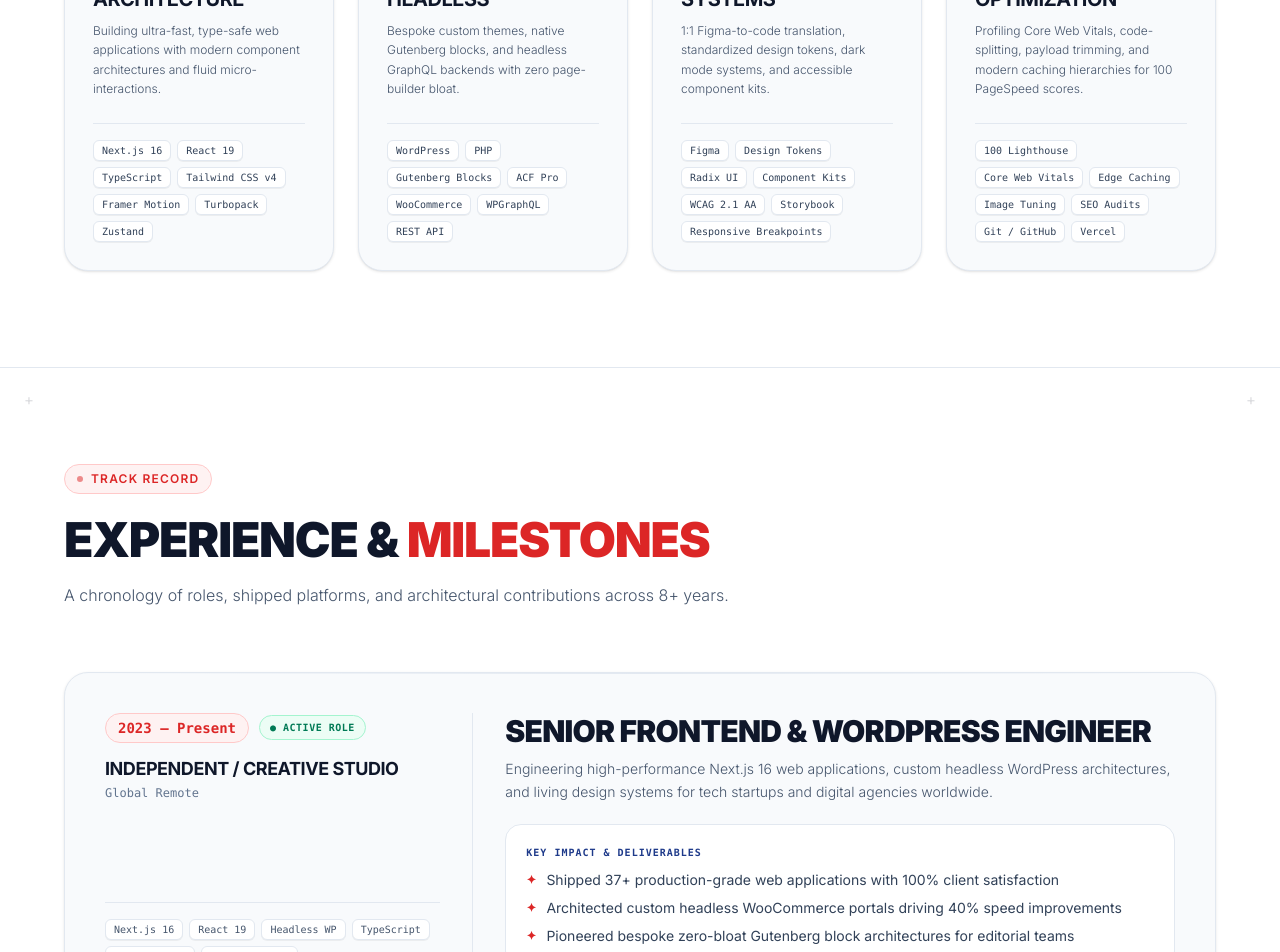
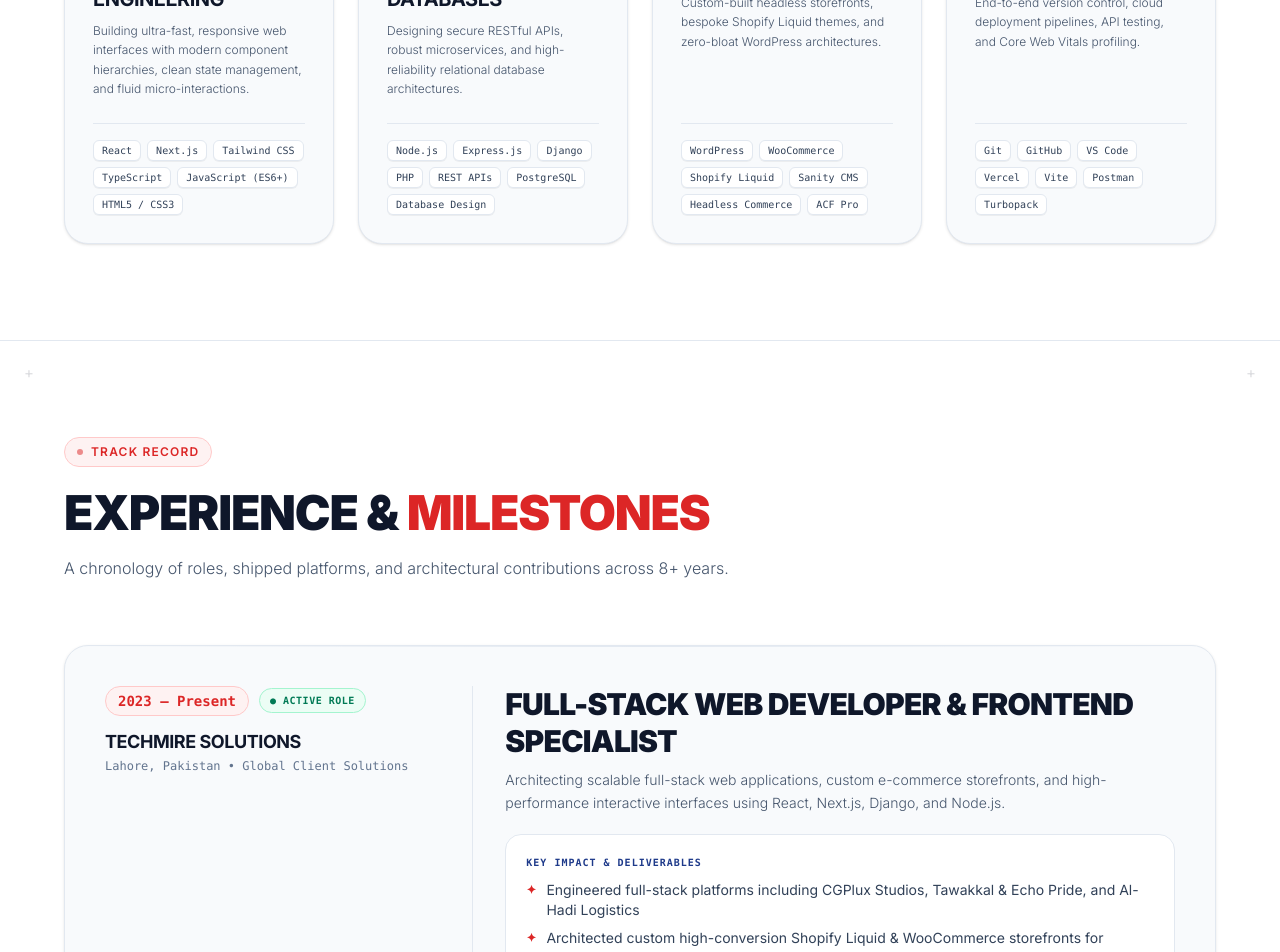
Before and after one commit to armanh148/PortFolio, a Next.js app: page /about in a window 1280 px wide. Shown: the part 2080-3032 px from the top of the page. Built offline with nearby package versions, Linux system fonts and the light colour scheme.

Commit message:
feat(data): replace dummy placeholder projects and bio with 100% real professional data

```diff
--- a/src/components/AboutPageContent.tsx
+++ b/src/components/AboutPageContent.tsx
@@ -55,52 +55,52 @@ function SpeedIcon() {
 const TOOLKIT_CATEGORIES = [
   {
     num: "01",
-    title: "Frontend Architecture",
-    tag: "ENGINEERING",
-    desc: "Building ultra-fast, type-safe web applications with modern component architectures and fluid micro-interactions.",
+    title: "Frontend Engineering",
+    tag: "FRONTEND",
+    desc: "Building ultra-fast, responsive web interfaces with modern component hierarchies, clean state management, and fluid micro-interactions.",
     icon: <CodeIcon />,
-    tools: ["Next.js 16", "React 19", "TypeScript", "Tailwind CSS v4", "Framer Motion", "Turbopack", "Zustand"],
+    tools: ["React", "Next.js", "Tailwind CSS", "TypeScript", "JavaScript (ES6+)", "HTML5 / CSS3"],
   },
   {
     num: "02",
-    title: "WordPress Craft & Headless",
-    tag: "CMS ARCHITECTURE",
-    desc: "Bespoke custom themes, native Gutenberg blocks, and headless GraphQL backends with zero page-builder bloat.",
-    icon: <CmsIcon />,
-    tools: ["WordPress", "PHP", "Gutenberg Blocks", "ACF Pro", "WooCommerce", "WPGraphQL", "REST API"],
+    title: "Backend & Databases",
+    tag: "BACKEND & APIS",
+    desc: "Designing secure RESTful APIs, robust microservices, and high-reliability relational database architectures.",
+    icon: <SpeedIcon />,
+    tools: ["Node.js", "Express.js", "Django", "PHP", "REST APIs", "PostgreSQL", "Database Design"],
   },
   {
     num: "03",
-    title: "UI/UX & Design Systems",
-    tag: "DESIGN SYSTEMS",
-    desc: "1:1 Figma-to-code translation, standardized design tokens, dark mode systems, and accessible component kits.",
-    icon: <PaletteIcon />,
-    tools: ["Figma", "Design Tokens", "Radix UI", "Component Kits", "WCAG 2.1 AA", "Storybook", "Responsive Breakpoints"],
+    title: "CMS & E-Commerce",
+    tag: "ECOMMERCE",
+    desc: "Custom-built headless storefronts, bespoke Shopify Liquid themes, and zero-bloat WordPress architectures.",
+    icon: <CmsIcon />,
+    tools: ["WordPress", "WooCommerce", "Shopify Liquid", "Sanity CMS", "Headless Commerce", "ACF Pro"],
   },
   {
     num: "04",
-    title: "Performance & Optimization",
-    tag: "SPEED & WEB VITALS",
-    desc: "Profiling Core Web Vitals, code-splitting, payload trimming, and modern caching hierarchies for 100 PageSpeed scores.",
-    icon: <SpeedIcon />,
-    tools: ["100 Lighthouse", "Core Web Vitals", "Edge Caching", "Image Tuning", "SEO Audits", "Git / GitHub", "Vercel"],
+    title: "Tools & Workflow",
+    tag: "DEVOPS & DX",
+    desc: "End-to-end version control, cloud deployment pipelines, API testing, and Core Web Vitals profiling.",
+    icon: <PaletteIcon />,
+    tools: ["Git", "GitHub", "VS Code", "Vercel", "Vite", "Postman", "Turbopack"],
   },
 ];
 
 const TIMELINE_EXPERIENCES = [
   {
     period: "2023 — Present",
-    role: "Senior Frontend & WordPress Engineer",
-    company: "Independent / Creative Studio",
-    location: "Global Remote",
+    role: "Full-Stack Web Developer & Frontend Specialist",
+    company: "Techmire Solutions",
+    location: "Lahore, Pakistan • Global Client Solutions",
     status: "Active Role",
-    desc: "Engineering high-performance Next.js 16 web applications, custom headless WordPress architectures, and living design systems for tech startups and digital agencies worldwide.",
+    desc: "Architecting scalable full-stack web applications, custom e-commerce storefronts, and high-performance interactive interfaces using React, Next.js, Django, and Node.js.",
     achievements: [
-      "Shipped 37+ production-grade web applications with 100% client satisfaction",
-      "Architected custom headless WooCommerce portals driving 40% speed improvements",
-      "Pioneered bespoke zero-bloat Gutenberg block architectures for editorial teams",
+      "Engineered full-stack platforms including CGPlux Studios, Tawakkal & Echo Pride, and Al-Hadi Logistics",
+      "Architected custom high-conversion Shopify Liquid & WooCommerce storefronts for Kynetic Wear & Ecotexinc",
+      "Pioneered clean component design systems and sub-second Core Web Vitals optimization across all client deployments",
     ],
-    technologies: ["Next.js 16", "React 19", "Headless WP", "TypeScript", "Tailwind CSS", "Framer Motion"],
+    technologies: ["React", "Next.js", "Node.js", "Django", "Tailwind CSS", "Shopify Liquid", "PostgreSQL"],
   },
   {
     period: "2021 — 2023",
--- a/src/components/AccordionProjectsSection.tsx
+++ b/src/components/AccordionProjectsSection.tsx
@@ -20,42 +20,42 @@ interface Project {
 const DEFAULT_PROJECTS: Project[] = [
   {
     id: 1,
-    title: "Hyperion Digital Agency",
-    description: "Editorial-grade interactive portfolio with smooth WebGL transitions and dynamic theme switcher.",
-    image: "https://images.unsplash.com/photo-1507238691740-187a5b1d37b8?w=1200&q=80",
+    title: "CGPlux Studios",
+    description: "Cinematic creative showcase web application featuring fluid GSAP animations, dynamic media loading, and a headless Sanity CMS backend.",
+    image: "https://images.unsplash.com/photo-1550745165-9bc0b252726f?w=1200&q=80",
     live_url: "https://github.com/armanh148",
     github_url: "https://github.com/armanh148",
-    technologies: "Next.js, TypeScript, Framer Motion",
+    technologies: "Next.js, GSAP, Sanity CMS, Tailwind CSS",
     order: 1,
   },
   {
     id: 2,
-    title: "Lumina Headless E-Commerce",
-    description: "High-performance headless WooCommerce platform featuring custom cart flows and instant product search.",
-    image: "https://images.unsplash.com/photo-1555066931-4365d14bab8c?w=1200&q=80",
+    title: "Tawakkal & Echo Pride",
+    description: "Robust full-stack enterprise web platforms with optimized deployment workflows, scalable architecture, and seamless interactive user experiences.",
+    image: "https://images.unsplash.com/photo-1460925895917-afdab827c52f?w=1200&q=80",
     live_url: "https://github.com/armanh148",
     github_url: "https://github.com/armanh148",
-    technologies: "WordPress, WooCommerce, React",
+    technologies: "React, Next.js, Node.js, Express.js, TypeScript",
     order: 2,
   },
   {
     id: 3,
-    title: "Vanguard Design System",
-    description: "Unified multi-brand design tokens and Figma-to-code component library used across 12 product surfaces.",
-    image: "https://images.unsplash.com/photo-1581291518857-4e27b48ff24e?w=1200&q=80",
+    title: "Al-Hadi Logistics",
+    description: "Specialized logistics and fleet management web application designed for real-time operations tracking, secure data handling, and transport routing.",
+    image: "https://images.unsplash.com/photo-1586528116311-ad8dd3c8310d?w=1200&q=80",
     live_url: "https://github.com/armanh148",
     github_url: "https://github.com/armanh148",
-    technologies: "Tailwind CSS, UI/UX, Storybook",
+    technologies: "Django, Python, PostgreSQL, React, REST APIs",
     order: 3,
   },
   {
     id: 4,
-    title: "Aetheria Analytics SaaS",
-    description: "Real-time interactive dashboard with customizable widgets, chart analytics, and team collaboration.",
-    image: "https://images.unsplash.com/photo-1460925895917-afdab827c52f?w=1200&q=80",
+    title: "Kynetic Wear & Ecotexinc",
+    description: "Custom-built e-commerce storefronts featuring tailored checkout experiences, responsive apparel product grids, optimized speed, and modern UI layouts.",
+    image: "https://images.unsplash.com/photo-1441986300917-64674bd600d8?w=1200&q=80",
     live_url: "https://github.com/armanh148",
     github_url: "https://github.com/armanh148",
-    technologies: "React 19, Turbopack, Tailwind CSS",
+    technologies: "Shopify Liquid, Tailwind CSS, JavaScript, E-commerce",
     order: 4,
   },
 ];
--- a/src/components/ProjectsFilter.tsx
+++ b/src/components/ProjectsFilter.tsx
@@ -17,68 +17,48 @@ interface Project {
   created_at?: string;
 }
 
-const CATEGORIES = ["All", "Next.js", "WordPress", "UI/UX", "React"];
+const CATEGORIES = ["All", "Next.js", "React", "Django", "Shopify"];
 
 const FALLBACK_PROJECTS: Project[] = [
   {
     id: 1,
-    title: "Hyperion Digital Agency",
-    description: "Interactive portfolio with smooth WebGL transitions and dynamic theme switcher.",
-    image: "https://images.unsplash.com/photo-1507238691740-187a5b1d37b8?w=800&q=80",
+    title: "CGPlux Studios",
+    description: "Cinematic and creative showcase web application featuring fluid GSAP scroll animations, dynamic media loading, and a headless Sanity CMS backend.",
+    image: "https://images.unsplash.com/photo-1550745165-9bc0b252726f?w=800&q=80",
     live_url: "https://github.com/armanh148",
     github_url: "https://github.com/armanh148",
-    technologies: "Next.js, TypeScript, Framer Motion",
+    technologies: "Next.js, GSAP, Sanity CMS, Tailwind CSS",
     order: 1,
   },
   {
     id: 2,
-    title: "Lumina Headless E-Commerce",
-    description: "High-performance headless WooCommerce platform featuring custom cart flows and instant product search.",
-    image: "https://images.unsplash.com/photo-1555066931-4365d14bab8c?w=800&q=80",
+    title: "Tawakkal & Echo Pride",
+    description: "Robust full-stack web application platforms with optimized deployment workflows, high-performance architecture, and seamless interactive user experiences.",
+    image: "https://images.unsplash.com/photo-1460925895917-afdab827c52f?w=800&q=80",
     live_url: "https://github.com/armanh148",
     github_url: "https://github.com/armanh148",
-    technologies: "WordPress, WooCommerce, React",
+    technologies: "React, Next.js, Node.js, Express.js, TypeScript",
     order: 2,
   },
   {
     id: 3,
-    title: "Vanguard Design System",
-    description: "Unified multi-brand design tokens and Figma-to-code component library used across 12 product surfaces.",
-    image: "https://images.unsplash.com/photo-1581291518857-4e27b48ff24e?w=800&q=80",
+    title: "Al-Hadi Logistics",
+    description: "Specialized logistics and business management web application designed for streamlined operations tracking, secure data handling, and transport management.",
+    image: "https://images.unsplash.com/photo-1586528116311-ad8dd3c8310d?w=800&q=80",
     live_url: "https://github.com/armanh148",
     github_url: "https://github.com/armanh148",
-    technologies: "UI/UX, Tailwind CSS, Storybook",
+    technologies: "Django, Python, PostgreSQL, React, REST APIs",
     order: 3,
   },
   {
     id: 4,
-    title: "Aetheria Analytics SaaS",
-    description: "Real-time interactive dashboard with customizable widgets, chart analytics, and team collaboration.",
-    image: "https://images.unsplash.com/photo-1460925895917-afdab827c52f?w=800&q=80",
+    title: "Kynetic Wear & Ecotexinc",
+    description: "Custom-built e-commerce storefronts featuring tailored checkout experiences, responsive apparel product grids, optimized performance, and modern UI layouts.",
+    image: "https://images.unsplash.com/photo-1441986300917-64674bd600d8?w=800&q=80",
     live_url: "https://github.com/armanh148",
     github_url: "https://github.com/armanh148",
-    technologies: "React, Next.js, Turbopack",
+    technologies: "Shopify Liquid, Tailwind CSS, JavaScript, E-commerce",
     order: 4,
-  },
-  {
-    id: 5,
-    title: "Nexus Architecture Studio",
-    description: "Minimalist portfolio showcasing spatial installations with high-resolution gallery and typography focus.",
-    image: "https://images.unsplash.com/photo-1498050108023-c5249f4df085?w=800&q=80",
-    live_url: "https://github.com/armanh148",
-    github_url: "https://github.com/armanh148",
-    technologies: "Next.js, WordPress, Tailwind CSS",
-    order: 5,
-  },
-  {
-    id: 6,
-    title: "Prism Creative Studio",
-    description: "Multi-disciplinary agency landing page featuring fluid physics-based micro-interactions.",
-    image: "https://images.unsplash.com/photo-1467232004584-a241de8bcf5d?w=800&q=80",
-    live_url: "https://github.com/armanh148",
-    github_url: "https://github.com/armanh148",
-    technologies: "UI/UX, React, Framer Motion",
-    order: 6,
   },
 ];
 
--- a/src/lib/siteData.ts
+++ b/src/lib/siteData.ts
@@ -19,6 +19,7 @@ export interface Social {
 export interface SiteData {
   name: string;
   role: string;
+  company?: string;
   email: string;
   location: string;
   heroImage: string;
@@ -27,7 +28,8 @@ export interface SiteData {
 
 export const siteData: SiteData = {
   name: "Arman Naqvi",
-  role: "Frontend & WordPress Developer",
+  role: "Full-Stack Web Developer & Frontend Specialist",
+  company: "Techmire Solutions",
   email: "armannaqvi.tms@gmail.com",
   location: "Lahore, Pakistan",
   heroImage: "/hero-img.png",
```
